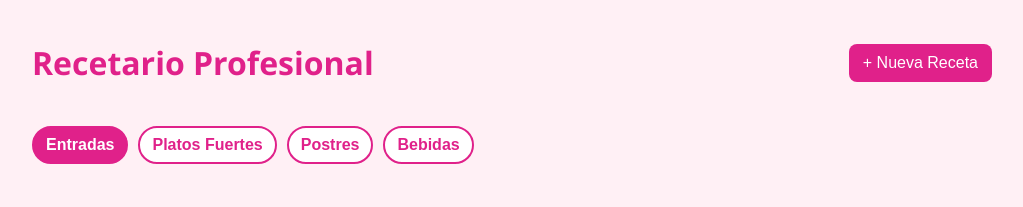
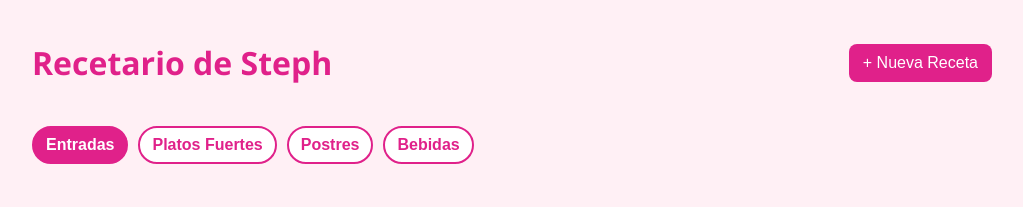
Before and after one commit to octobranch/recetariopro, a plain HTML site: page index.html in a window 1280 px wide. Shown: the whole page, without its empty margins (128-1151 px from the left). Drawn offline with Linux system fonts and the light colour scheme.

Commit message:
Update index.html

```diff
--- a/index.html
+++ b/index.html
@@ -3,13 +3,13 @@
 <head>
   <meta charset="UTF-8" />
   <meta name="viewport" content="width=device-width, initial-scale=1.0"/>
-  <title>Recetario Pro</title>
+  <title>Recetario App</title>
   <link rel="stylesheet" href="styles.css" />
 </head>
 <body>
   <div class="app">
     <header>
-      <h1>Recetario Profesional</h1>
+      <h1>Recetario de Steph</h1>
       <button id="openModalBtn">+ Nueva Receta</button>
     </header>
 
```
